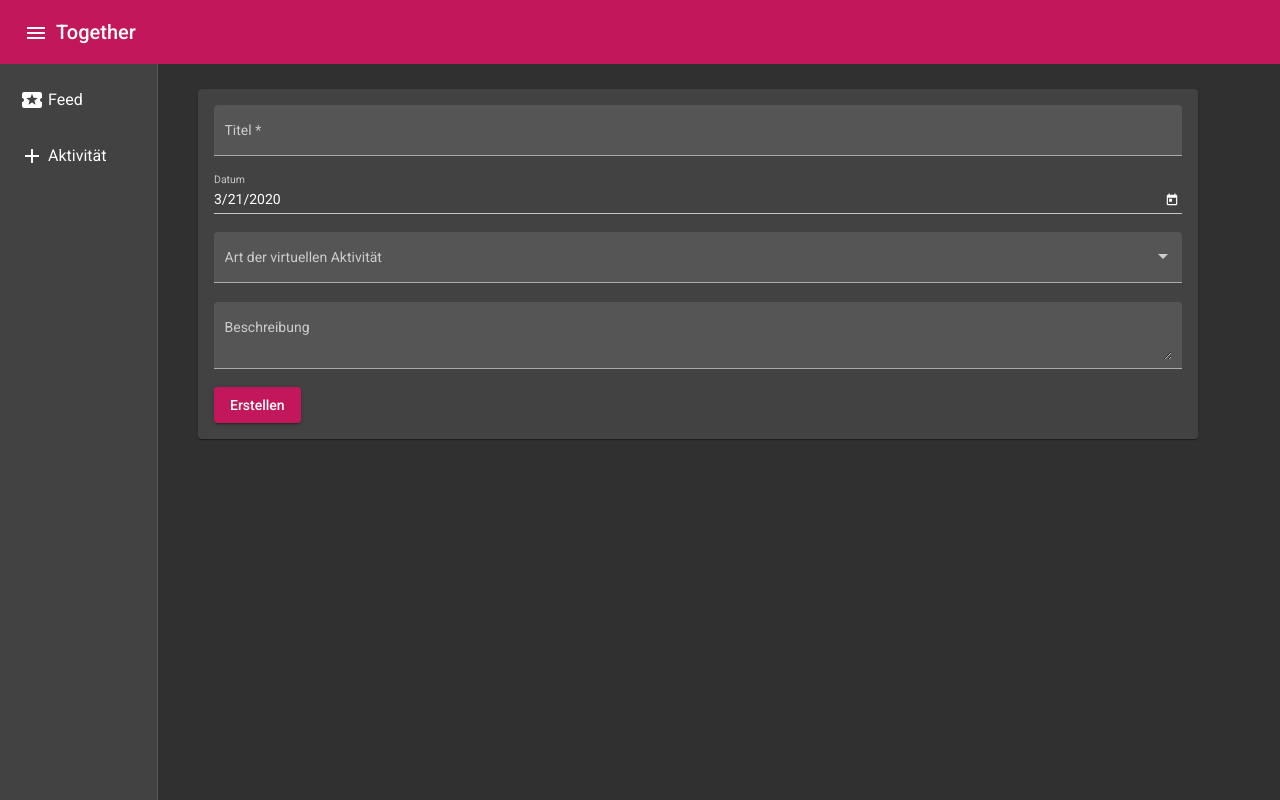
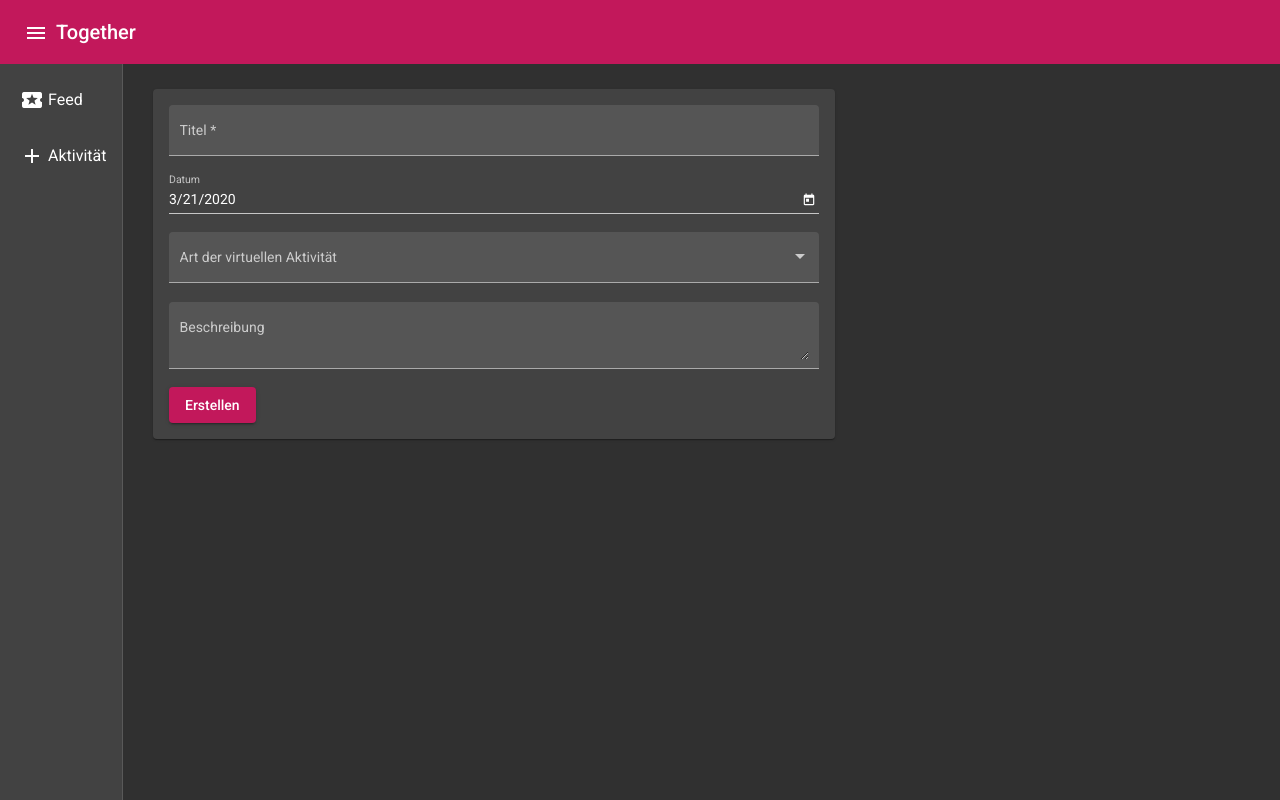
Before and after one commit to femigr/Do-It-Together_frontend, an Angular app in the folder my-app/: page /create-activity in a window 1280 px wide. Both pictures are taken after a click on the button "menu". Built offline with nearby package versions, Linux system fonts and the light colour scheme.

Commit message:
Minimal polishing and styling

```diff
--- a/my-app/src/app/create-activity/create-activity.component.html
+++ b/my-app/src/app/create-activity/create-activity.component.html
@@ -1,4 +1,4 @@
-<div class="container">
+<div>
 
   <mat-card>
 
--- a/my-app/src/app/create-activity/create-activity.component.scss
+++ b/my-app/src/app/create-activity/create-activity.component.scss
@@ -1,8 +1,3 @@
-.container {
-  padding: 25px 40px;
-  max-width: 1000px;
-}
-
 .form-field {
   width: 100%;
 }
--- a/my-app/src/app/feed-list/feed-list.component.html
+++ b/my-app/src/app/feed-list/feed-list.component.html
@@ -1,5 +1,3 @@
-<cdk-virtual-scroll-viewport [itemSize]="18 * 7" class="viewport">
-    <div *cdkVirtualFor="let feed of feedSummaryList" class="feed-container">
-        <app-feed-list-entry [feedSummary]='feed'></app-feed-list-entry>
-    </div>
-</cdk-virtual-scroll-viewport>
+<div *ngFor="let feed of feedSummaryList" class="feed-container">
+  <app-feed-list-entry [feedSummary]='feed'></app-feed-list-entry>
+</div>
--- a/my-app/src/app/feed-list/feed-list.component.ts
+++ b/my-app/src/app/feed-list/feed-list.component.ts
@@ -25,7 +25,7 @@ export class FeedListComponent implements OnInit {
 
   constructor() {
 
-    for (let i = 0; i < 100; ++i) {
+    for (let i = 0; i < 20; ++i) {
       this.feedSummaryList['push'](this.feed);
     }
   }
--- a/my-app/src/app/responsive-side-menu/responsive-side-menu.component.html
+++ b/my-app/src/app/responsive-side-menu/responsive-side-menu.component.html
@@ -8,11 +8,11 @@
 
   <mat-sidenav-container class="sidenav-container"
                          [style.marginTop.px]="mobileQuery.matches ? 56 : 0">
-    <mat-sidenav #snav [mode]="mobileQuery.matches ? 'over' : 'side'"
+    <mat-sidenav class="sidenav" #snav [mode]="mobileQuery.matches ? 'over' : 'side'"
                  [fixedInViewport]="mobileQuery.matches" fixedTopGap="56">
       <mat-nav-list>
 
-        <a mat-list-item class="menu-item"
+        <a mat-list-item
         [routerLink]="navigationItem.routerLink"
         *ngFor="let navigationItem of navigationItems">{{ navigationItem.label }}
         <mat-icon matListIcon>{{ navigationItem.matIcon }}</mat-icon>
@@ -21,7 +21,7 @@
       </mat-nav-list>
     </mat-sidenav>
 
-    <mat-sidenav-content>
+    <mat-sidenav-content class="content">
       <router-outlet></router-outlet>
     </mat-sidenav-content>
 
--- a/my-app/src/app/responsive-side-menu/responsive-side-menu.component.scss
+++ b/my-app/src/app/responsive-side-menu/responsive-side-menu.component.scss
@@ -25,7 +25,3 @@
        `<body>` to be our scrolling element for mobile layouts. */
   flex: 1 0 auto;
 }
-
-.menu-item {
-  padding: 0 35px 0 0px !important;
-}
--- a/my-app/src/styles.scss
+++ b/my-app/src/styles.scss
@@ -10,3 +10,11 @@ body {
   display: flex;
   justify-content: center;
 }
+
+.content {
+  padding: 25px 30px;
+}
+
+mat-card {
+  max-width: 650px;
+}
```
